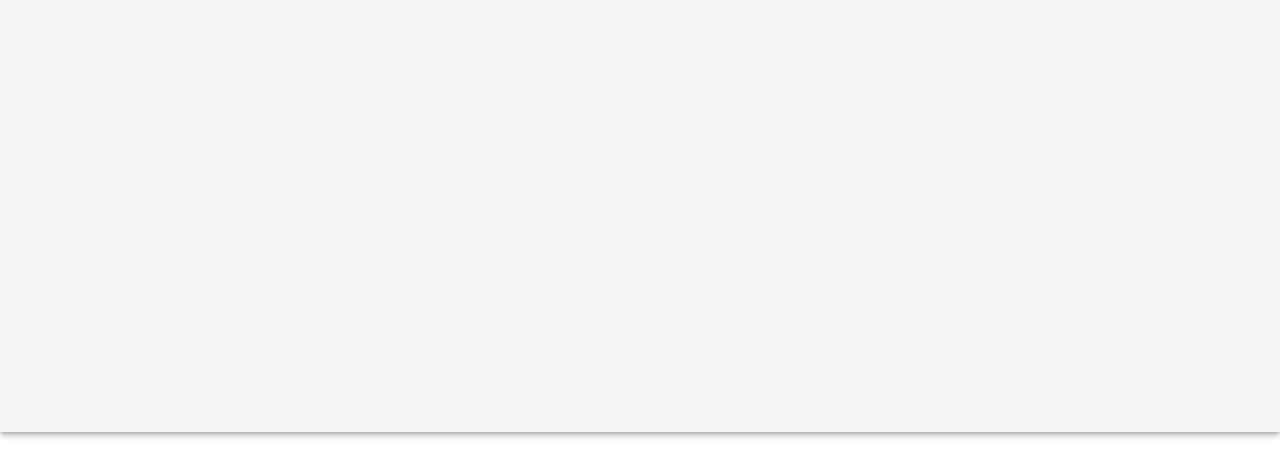
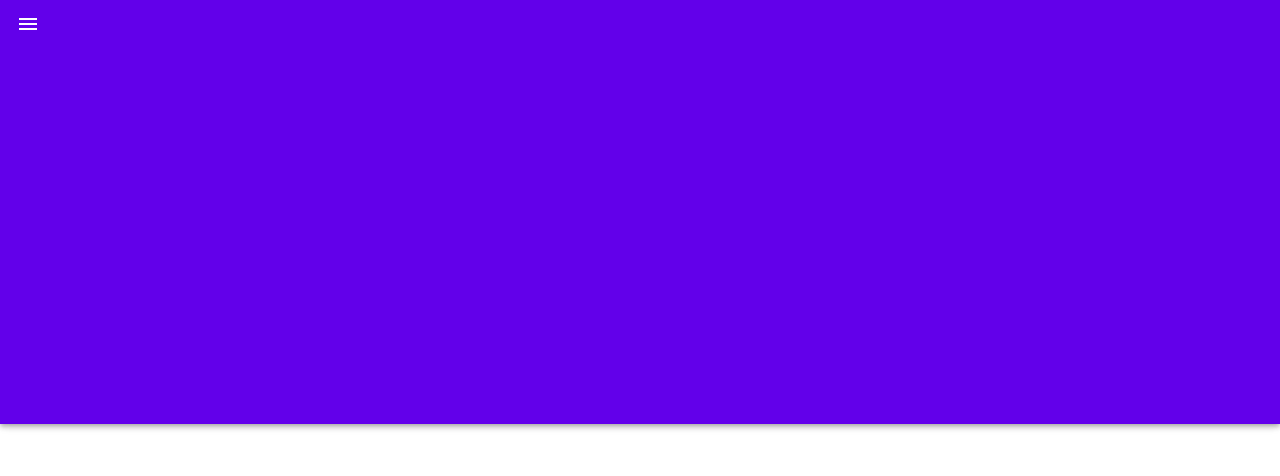
Before and after one commit to ars1208/ars1208.github.io, a Vue app: page / in a window 1280 px wide. Shown: the top 476 px of the page. Built offline with nearby package versions, Linux system fonts and the light colour scheme.

Commit message:
fix design

```diff
--- a/src/App.vue
+++ b/src/App.vue
@@ -1,6 +1,6 @@
 <template>
   <v-app>
-    <Header></Header>
+    <side-navigation></side-navigation>
     <v-main>
       <router-view />
     </v-main>
@@ -9,13 +9,13 @@
 
 <script lang="ts">
 import Vue from "vue";
-import Header from "@/components/Header.vue";
+import SideNavigation from "@/components/SideNavigation.vue";
 
 export default Vue.extend({
   name: "App",
 
   components: {
-    Header,
+    SideNavigation,
   },
 });
 </script>
--- a/src/components/Header.vue
+++ /dev/null
@@ -1,3 +0,0 @@
-<template>
-	<v-app-bar></v-app-bar>
-</template>
--- /dev/null
+++ b/src/components/SideNavigation.vue
@@ -0,0 +1,10 @@
+<template>
+	<v-app-bar
+    color="deep-purple accent-4"
+    dense
+    dark
+  >
+    <v-app-bar-nav-icon></v-app-bar-nav-icon>
+
+  </v-app-bar>
+</template>
```
